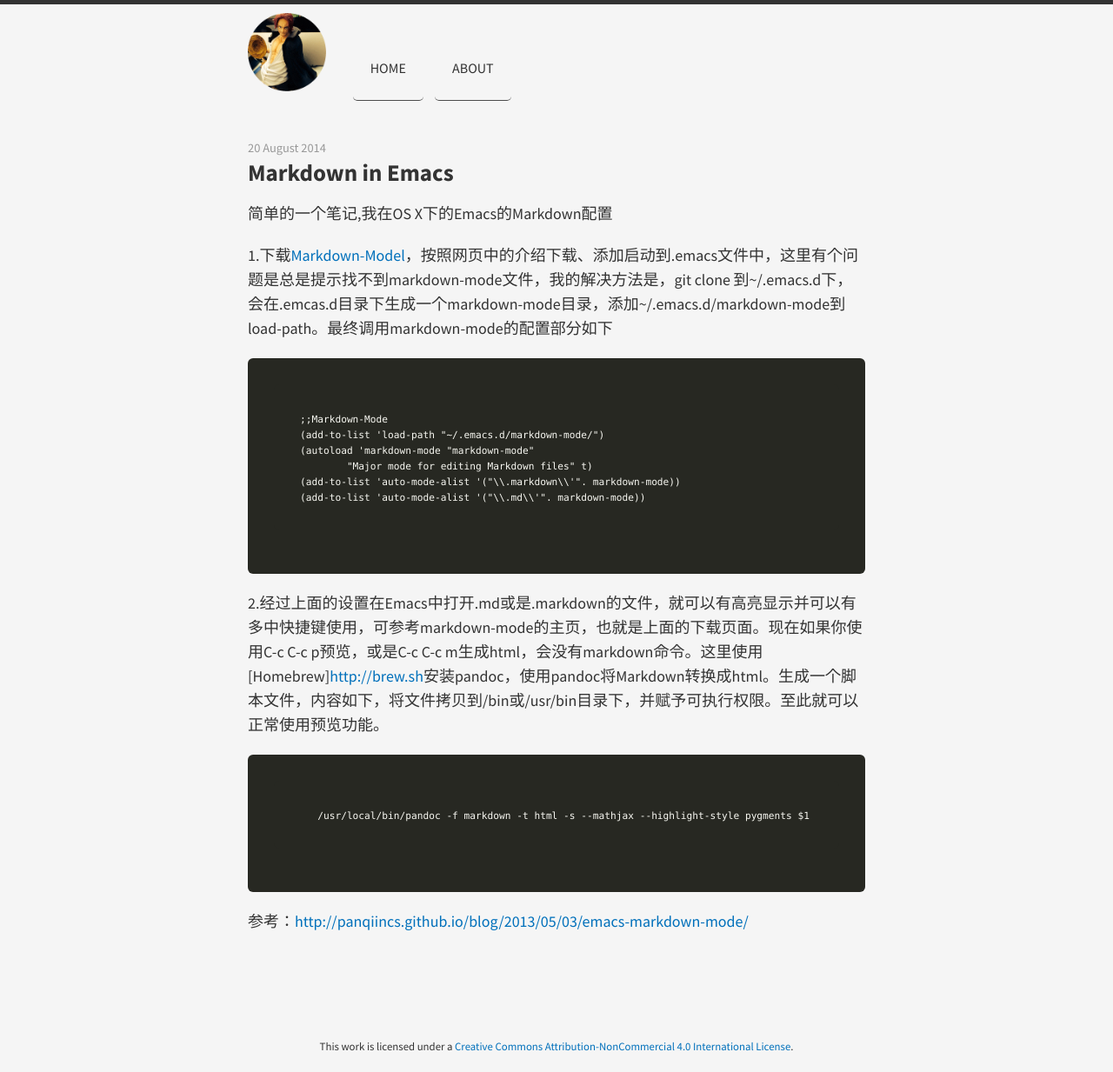
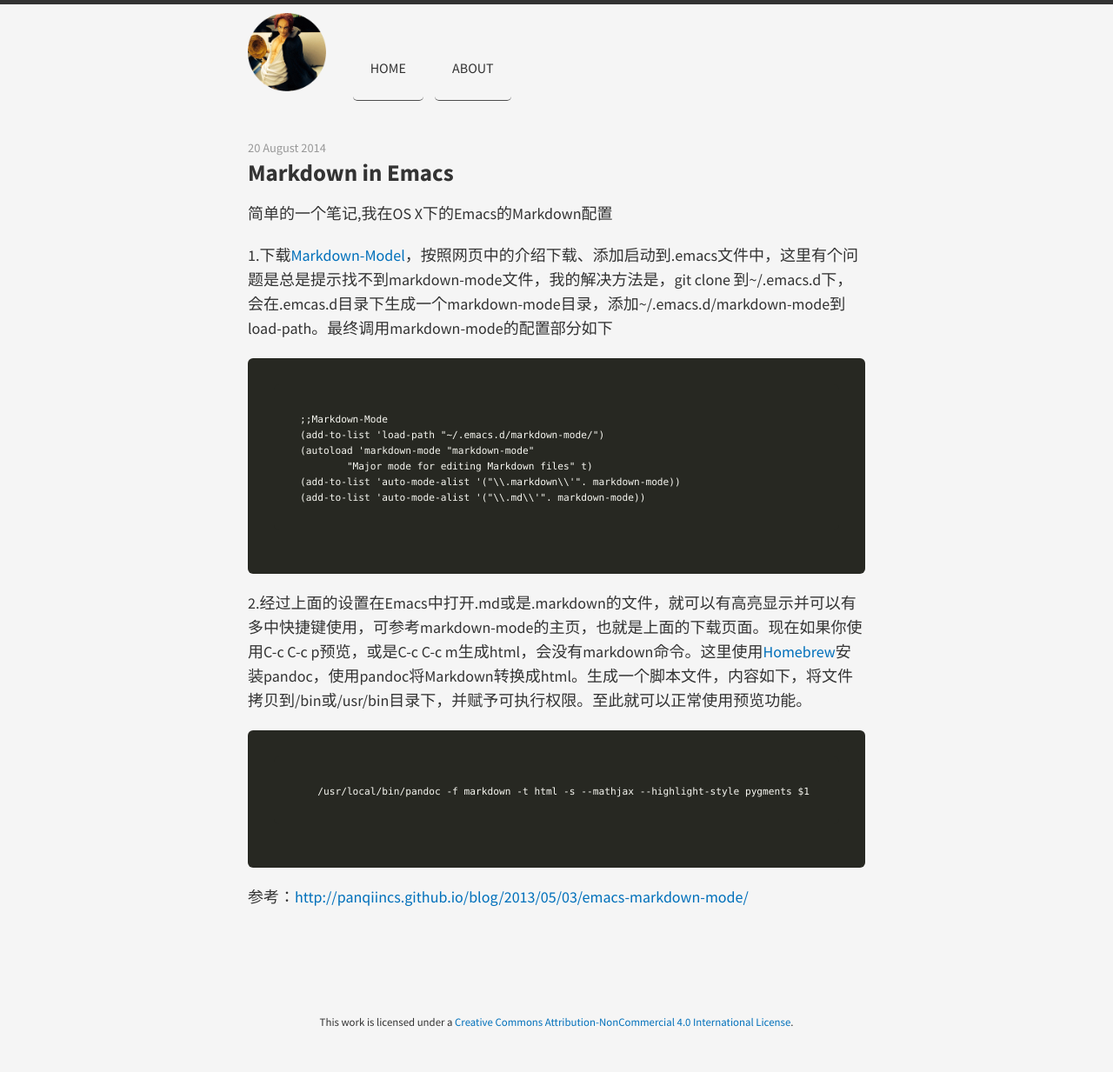
Before and after one commit to Gnodnate/gnod_doc, a Jekyll site: the page built from _posts/2014-08-20-MarkDown-note.md, in a window 1280 px wide. Shown: the whole page at 87% size. Built offline with Jekyll 4.4.1, drawn with Linux system fonts in a browser that asks for light colours; nearby versions of some CDN libraries; Markdown is read by kramdown in place of the engine named in the settings; after the commit the page ends 1205 px from its top, so only the background shows below that.

Commit message:
fix homebrew url

````diff
--- a/_posts/2014-08-20-MarkDown-note.md
+++ b/_posts/2014-08-20-MarkDown-note.md
@@ -15,7 +15,7 @@
 (add-to-list 'auto-mode-alist '("\\.md\\'". markdown-mode))
 ```
 
-2.经过上面的设置在Emacs中打开.md或是.markdown的文件，就可以有高亮显示并可以有多中快捷键使用，可参考markdown-mode的主页，也就是上面的下载页面。现在如果你使用C-c C-c p预览，或是C-c C-c m生成html，会没有markdown命令。这里使用[Homebrew]<http://brew.sh>安装pandoc，使用pandoc将Markdown转换成html。生成一个脚本文件，内容如下，将文件拷贝到/bin或/usr/bin目录下，并赋予可执行权限。至此就可以正常使用预览功能。
+2.经过上面的设置在Emacs中打开.md或是.markdown的文件，就可以有高亮显示并可以有多中快捷键使用，可参考markdown-mode的主页，也就是上面的下载页面。现在如果你使用C-c C-c p预览，或是C-c C-c m生成html，会没有markdown命令。这里使用[Homebrew](http://brew.sh)安装pandoc，使用pandoc将Markdown转换成html。生成一个脚本文件，内容如下，将文件拷贝到/bin或/usr/bin目录下，并赋予可执行权限。至此就可以正常使用预览功能。
 
 ```
    /usr/local/bin/pandoc -f markdown -t html -s --mathjax --highlight-style pygments $1
````
